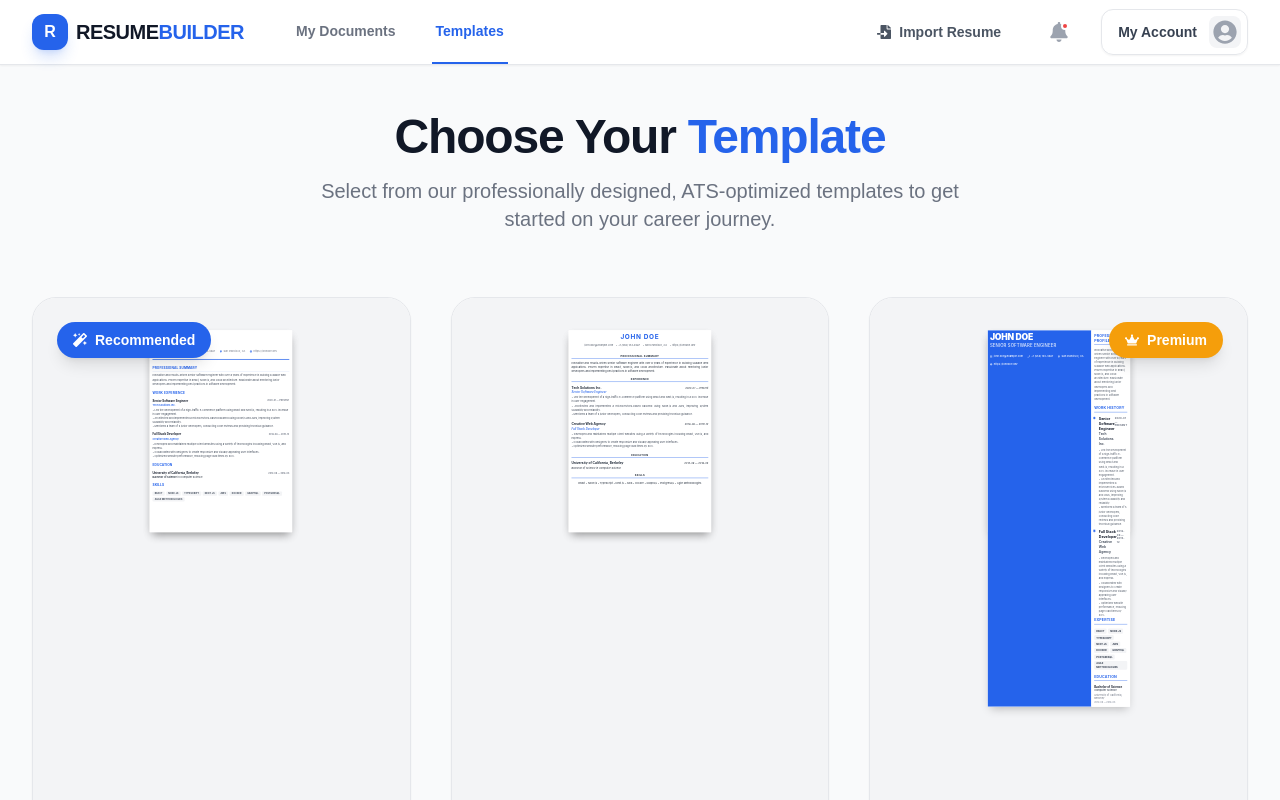
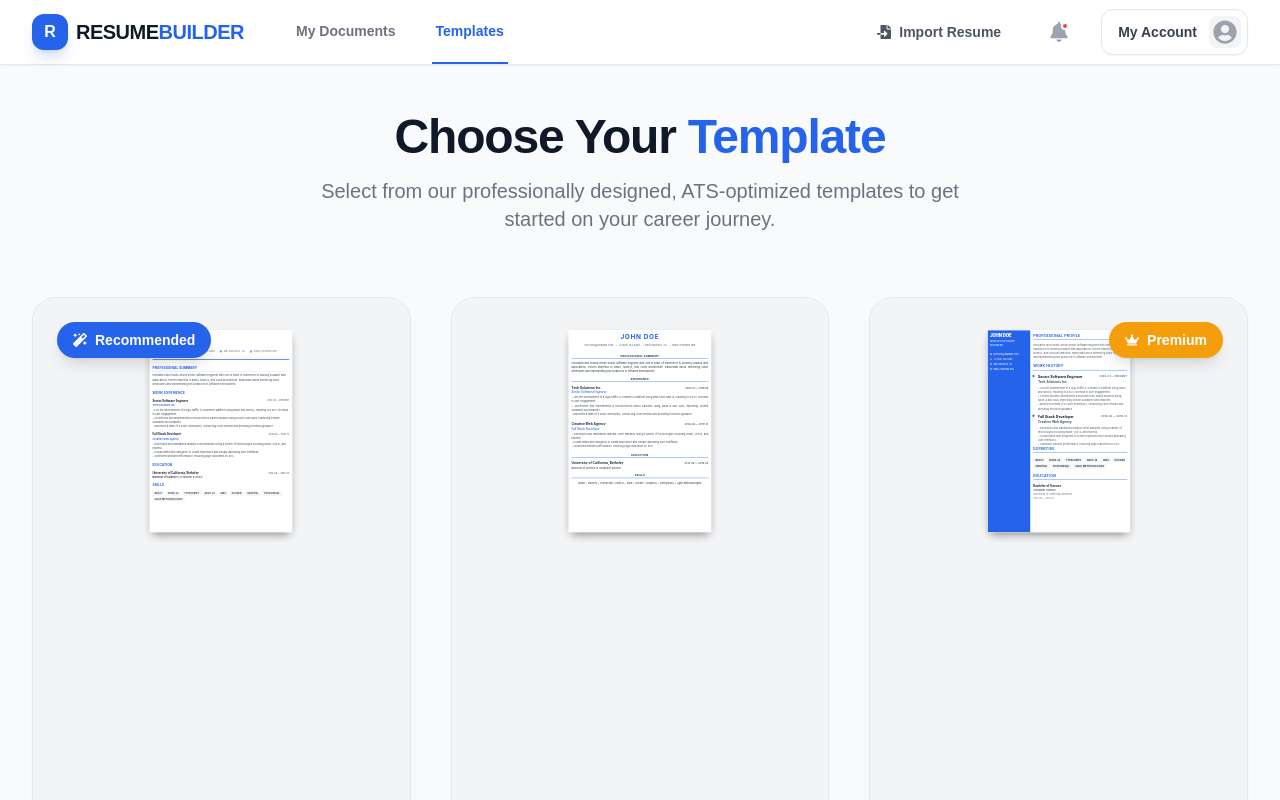
Before and after one commit to rsinha488/resume_builder, a Next.js app: page /templates in a window 1280 px wide. Shown: the top 800 px of the page. Built offline with nearby package versions, Linux system fonts and the light colour scheme.

Commit message:
fixed primo template

```diff
--- a/src/components/Builder/PrimoTemplate.tsx
+++ b/src/components/Builder/PrimoTemplate.tsx
@@ -31,64 +31,63 @@ export default function PrimoTemplate({ data }: { readonly data: ResumeState })
                 lineHeight: lineSpacing
             }}
         >
-            {/* Bold Header */}
+            {/* Left Sidebar — 30% */}
             <div
-                className="text-white"
+                className="text-white flex-shrink-0"
                 style={{
+                    width: '30%',
                     backgroundColor: themeColor || '#2d3748',
-                    padding: `${margins || 96}px ${(margins || 96) * 0.8}px`
+                    padding: `${margins || 40}px ${(margins || 40) * 0.8}px`
                 }}
             >
-                <div className="flex justify-between items-start">
-                    <div className="flex-1">
-                        <h1 className="text-5xl font-black tracking-tight mb-2 uppercase">
-                            {personalInfo?.fullName || 'Your Name'}
-                        </h1>
-                        <h2 className="text-2xl font-medium opacity-90 tracking-wide uppercase">
-                            {personalInfo?.jobTitle || 'Professional Title'}
-                        </h2>
+                {personalInfo?.avatarUrl && (
+                    <div className="w-24 h-24 rounded-2xl border-4 border-white/30 overflow-hidden shadow-xl mb-6 mx-auto">
+                        <img src={personalInfo.avatarUrl} alt={personalInfo.fullName || 'Profile'} className="w-full h-full object-cover" />
                     </div>
-                    {personalInfo?.avatarUrl && (
-                        <div className="w-32 h-32 rounded-2xl border-4 border-white/30 overflow-hidden shadow-xl">
-                            <img src={personalInfo.avatarUrl} alt={personalInfo.fullName || 'Profile'} className="w-full h-full object-cover" />
-                        </div>
-                    )}
-                </div>
+                )}
 
-                <div className="mt-8 flex flex-wrap gap-6 text-sm font-medium">
+                <h1 className="text-2xl font-black tracking-tight mb-1 uppercase break-words">
+                    {personalInfo?.fullName || 'Your Name'}
+                </h1>
+                <h2 className="text-sm font-medium opacity-90 tracking-wide uppercase mb-8">
+                    {personalInfo?.jobTitle || 'Professional Title'}
+                </h2>
+
+                <div className="flex flex-col gap-3 text-xs font-medium">
                     {personalInfo?.email && (
                         <div className="flex items-center gap-2">
-                            <FaEnvelope className="opacity-70" />
-                            <span>{personalInfo.email}</span>
+                            <FaEnvelope className="opacity-70 flex-shrink-0" />
+                            <span className="break-all">{personalInfo.email}</span>
                         </div>
                     )}
                     {personalInfo?.phone && (
                         <div className="flex items-center gap-2">
-                            <FaPhone className="opacity-70" />
+                            <FaPhone className="opacity-70 flex-shrink-0" />
                             <span>{personalInfo.phone}</span>
                         </div>
                     )}
                     {personalInfo?.address && (
                         <div className="flex items-center gap-2">
-                            <FaMapMarkerAlt className="opacity-70" />
+                            <FaMapMarkerAlt className="opacity-70 flex-shrink-0" />
                             <span>{personalInfo.address}</span>
                         </div>
                     )}
                     {personalInfo?.website && (
                         <div className="flex items-center gap-2">
-                            <FaGlobe className="opacity-70" />
-                            <span>{personalInfo.website}</span>
+                            <FaGlobe className="opacity-70 flex-shrink-0" />
+                            <span className="break-all">{personalInfo.website}</span>
                         </div>
                     )}
                 </div>
             </div>
 
+            {/* Right Content — 70% */}
             <div
                 className="flex-1 bg-white"
-                style={{ padding: `${margins || 96}px` }}
+                style={{ padding: `${margins || 40}px` }}
             >
                 {/* Main Content */}
-                <div style={{ gap: `${sectionSpacing}px` }} className="col-span-8 flex flex-col">
+                <div style={{ gap: `${sectionSpacing}px` }} className="flex flex-col">
                     {/* Summary */}
                     {personalInfo?.summary && (
                         <section>
@@ -137,8 +136,8 @@ export default function PrimoTemplate({ data }: { readonly data: ResumeState })
                     </section>
                 </div>
 
-                {/* Sidebar */}
-                <div style={{ gap: `${sectionSpacing}px` }} className="col-span-4 flex flex-col">
+                {/* Skills & Education */}
+                <div style={{ gap: `${sectionSpacing}px` }} className="flex flex-col">
                     {/* Skills */}
                     <section>
                         <h3
```
